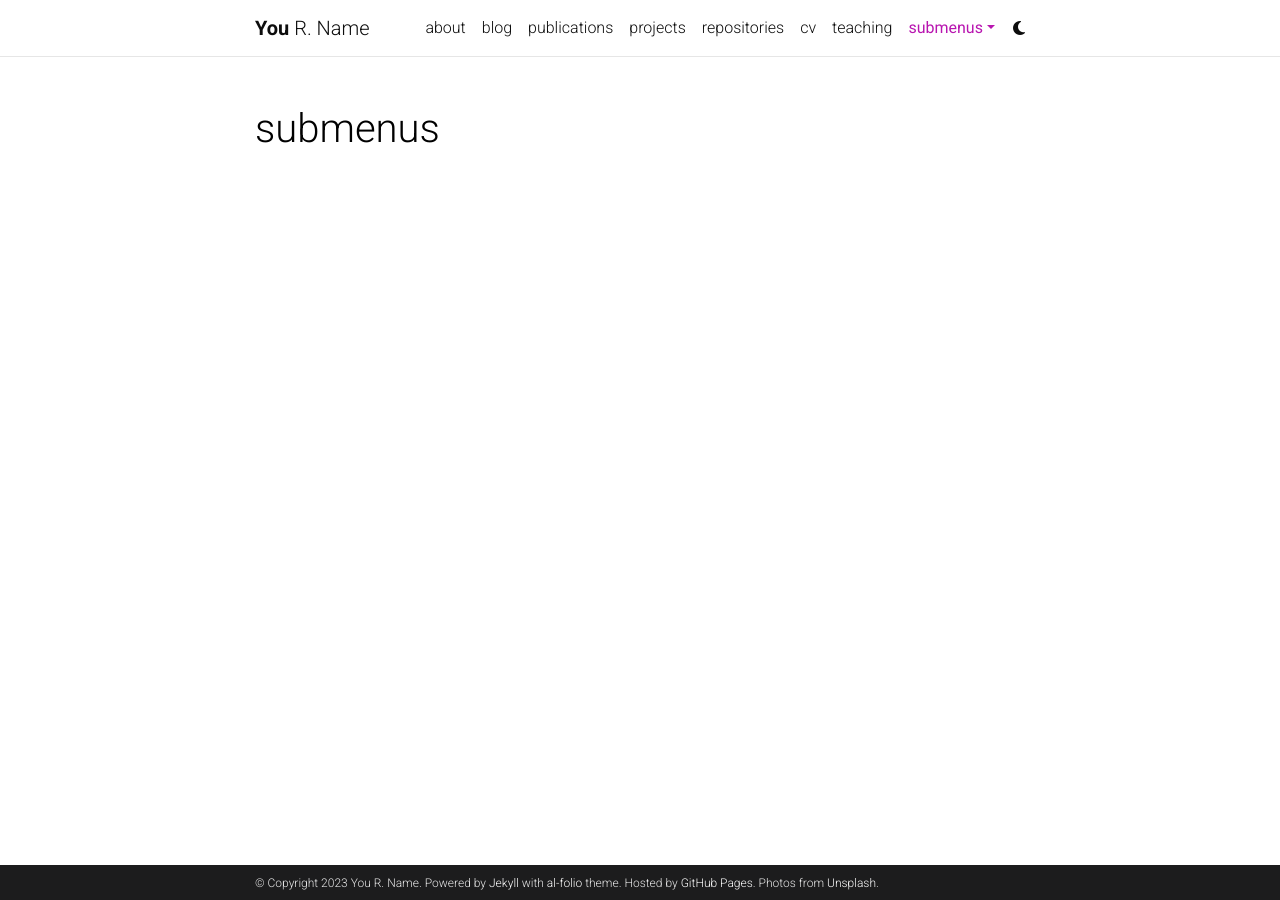
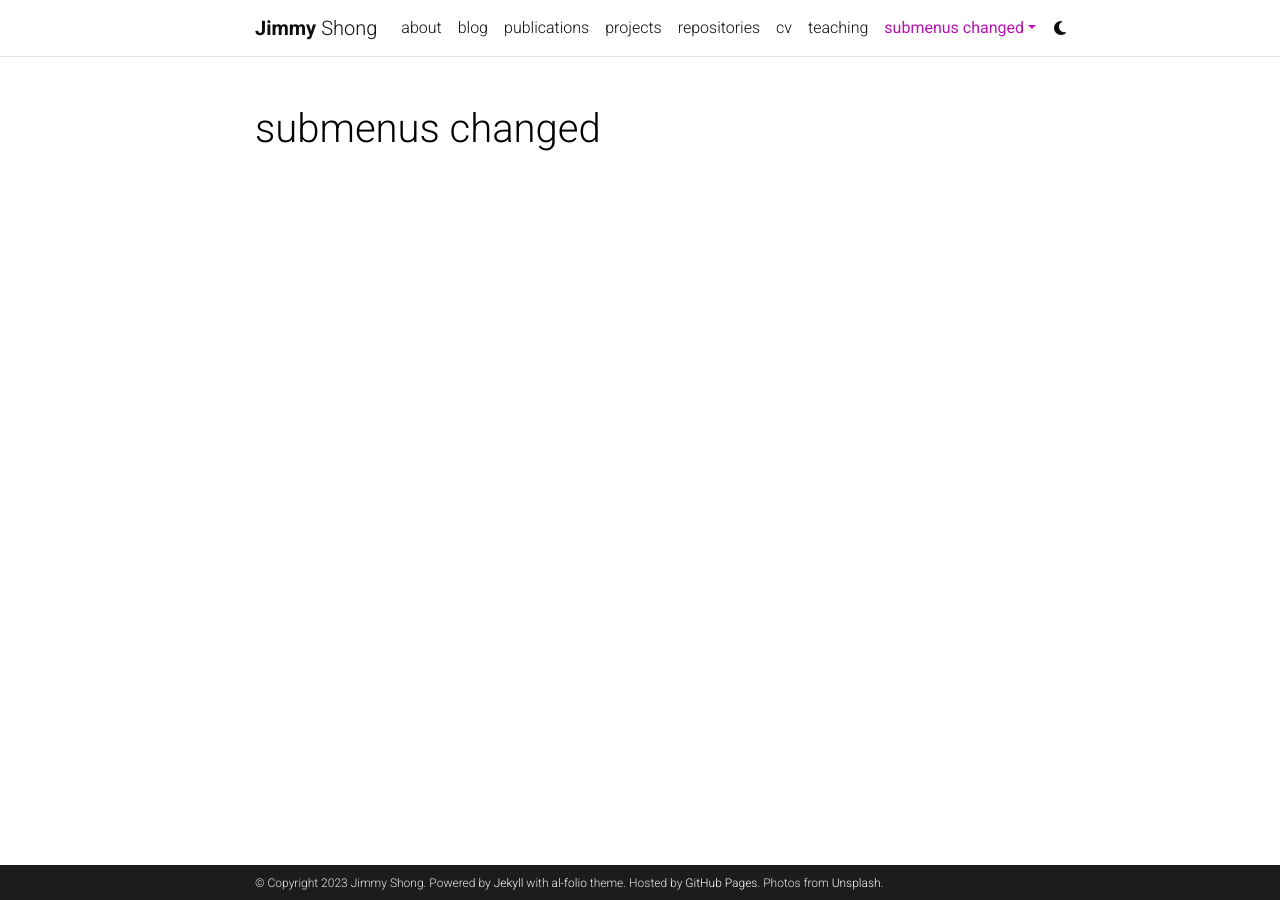
Before and after one commit to Jiminator/Jiminator.github.io, a Jekyll site: the page built from _pages/dropdown.md, in a window 1280 px wide. Built offline with Jekyll 4.4.1, drawn with Linux system fonts in a browser that asks for light colours; comment, search, counter and statistics services are not loaded; a style sheet for code colours, icons or effects is not loaded.

Commit message:
Changed website

```diff
--- a/_config.yml
+++ b/_config.yml
@@ -3,10 +3,10 @@
 # -----------------------------------------------------------------------------
 
 title: blank # the website title (if blank, full name will be used instead)
-first_name: You
-middle_name: R.
-last_name: Name
-email: you@example.com
+first_name: Jimmy
+middle_name:
+last_name: Shong
+email: js11718@nyu.edu
 description: > # the ">" symbol means to ignore newlines until "footer_text:"
   A simple, whitespace theme for academics. Based on [*folio](https://github.com/bogoli/-folio) design.
 footer_text: >
@@ -18,7 +18,7 @@ keywords: jekyll, jekyll-theme, academic-website, portfolio-website  # add your
 lang: en # the language of your site (for example: en, fr, cn, ru, etc.)
 icon: ⚛️  # the emoji used as the favicon (alternatively, provide image name in /assets/img/)
 
-url: https://alshedivat.github.io # the base hostname & protocol for your site
+url: https://jiminator.github.io # the base hostname & protocol for your site
 baseurl: /al-folio # the subpath of your site, e.g. /blog/
 last_updated: false # set to true if you want to display last updated in the footer
 impressum_path:  # set to path to include impressum link in the footer, use the same path as permalink in a page, helps to conform with EU GDPR
@@ -328,7 +328,7 @@ external_links:
 # -----------------------------------------------------------------------------
 
 imagemagick:
-  enabled: true # enables responsive images for your site (recommended, see https://github.com/alshedivat/al-folio/issues/537)
+  enabled: false # enables responsive images for your site (recommended, see https://github.com/alshedivat/al-folio/issues/537)
   widths:
     - 480
     - 800
--- a/_pages/dropdown.md
+++ b/_pages/dropdown.md
@@ -1,6 +1,6 @@
 ---
 layout: page
-title: submenus
+title: submenus changed
 nav: true
 nav_order: 6
 dropdown: true
```
Also changed, not shown: _pages/about.md (+1 -0 lines).
